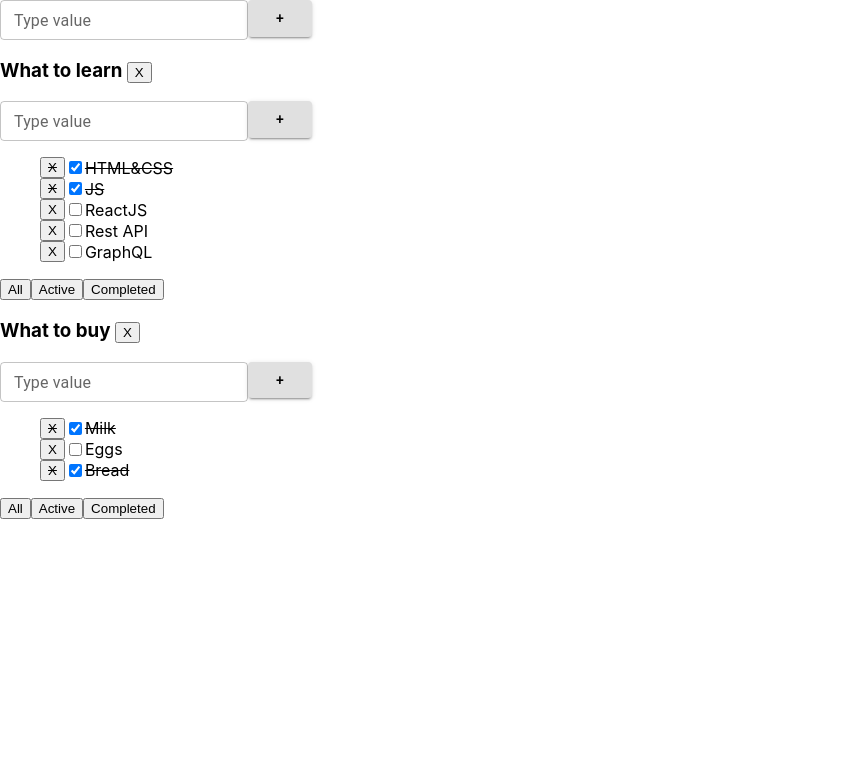
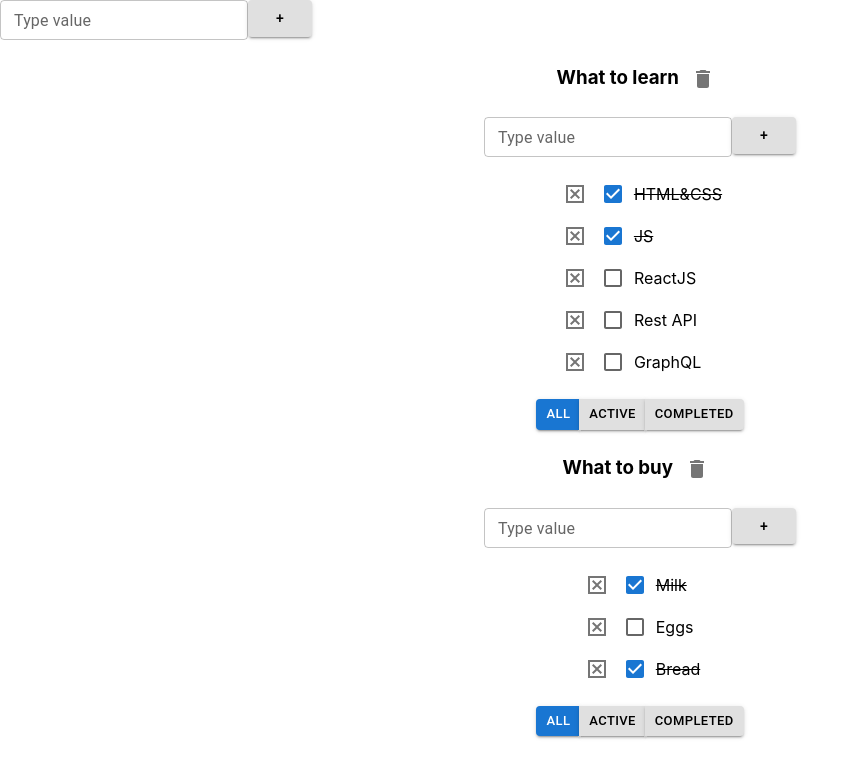
Before and after one commit to vladnen97/todo-list, a React (Create React App) app: page / in a window 1280 px wide. Shown: the top 778 px of the page, without its empty margins (0-860 px from the left). Built offline with nearby package versions, Linux system fonts and the light colour scheme.

Commit message:
replace checkbox and button  to custom from material ui

```diff
--- a/src/Todolist.tsx
+++ b/src/Todolist.tsx
@@ -2,6 +2,8 @@ import React, {ChangeEvent} from 'react';
 import {FilterValuesType, TaskType} from './App';
 import {AddItemForm} from './AddItemForm';
 import {EditableSpan} from './EditableSpan';
+import {Button, ButtonGroup, Checkbox, IconButton} from '@mui/material';
+import {Delete, DisabledByDefaultOutlined} from '@mui/icons-material';
 
 type TodolistPropsType = {
     id: string
@@ -39,35 +41,55 @@ export function Todolist(props: TodolistPropsType) {
         }
 
         return (
-            <li key={t.id} className={t.isDone ? 'is-done' : ''}>
-                <button onClick={onClickHandler}> X</button>
-                <input type="checkbox" checked={t.isDone} onChange={onChangeStatusHandler}/>
+            <li key={t.id} className={t.isDone ? 'is-done' : ''} >
+                <IconButton  aria-label="remove" size="small" onClick={onClickHandler}>
+                    <DisabledByDefaultOutlined fontSize="medium"/>
+                </IconButton>
+                <Checkbox checked={t.isDone}
+                          onChange={onChangeStatusHandler}
+                size={'medium'}/>
                 <EditableSpan title={t.title} onChange={onChangeTaskTitleHandler}/>
             </li>
         )
     })
 
 
-    return <div>
-        <h3><EditableSpan title={props.title} onChange={changeTodolistTitleHandler}/>
-            <button onClick={deleteTodolistHandler}> X</button>
+    return <div style={  {display: 'flex', flexDirection: 'column', alignItems: 'center'}  }>
+
+        <h3 style={ {textAlign: 'center'} }><EditableSpan title={props.title} onChange={changeTodolistTitleHandler}/>
+            <IconButton aria-label="delete" color="default" onClick={deleteTodolistHandler} size={'medium'}>
+                <Delete fontSize="medium"/>
+            </IconButton>
         </h3>
 
         <AddItemForm addItem={addTask}/>
 
-        <ul>
+        <ul style={ {padding: '0', listStyleType: 'none'} }>
             {mappedTasks}
         </ul>
-        <div>
-            <button className={props.filter === 'all' ? 'active-filter' : ''}
-                    onClick={() => filterHandler('all')}>All
-            </button>
-            <button className={props.filter === 'active' ? 'active-filter' : ''}
-                    onClick={() => filterHandler('active')}>Active
-            </button>
-            <button className={props.filter === 'completed' ? 'active-filter' : ''}
-                    onClick={() => filterHandler('completed')}>Completed
-            </button>
-        </div>
+
+        <ButtonGroup>
+            <Button onClick={() => filterHandler('all')}
+                    color={props.filter === 'all' ? 'primary' : 'inherit'}
+                    disabled={false}
+                    size="small"
+                    variant="contained">
+                All
+            </Button>
+            <Button onClick={() => filterHandler('active')}
+                    color={props.filter === 'active' ? 'primary' : 'inherit'}
+                    disabled={false}
+                    size="small"
+                    variant="contained">
+                Active
+            </Button>
+            <Button onClick={() => filterHandler('completed')}
+                    color={props.filter === 'completed' ? 'primary' : 'inherit'}
+                    disabled={false}
+                    size="small"
+                    variant="contained">
+                Completed
+            </Button>
+        </ButtonGroup>
     </div>
 }
```
